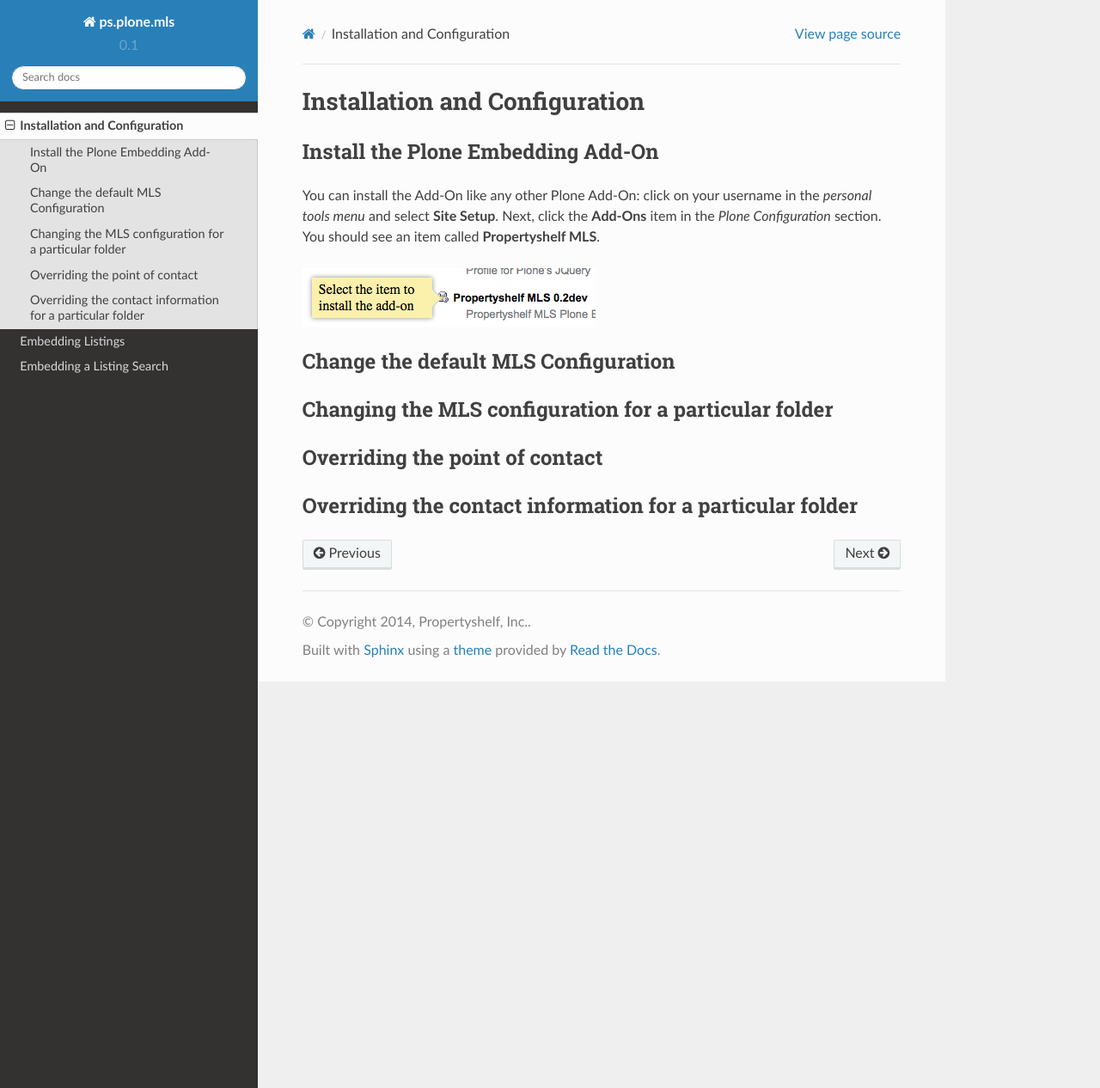
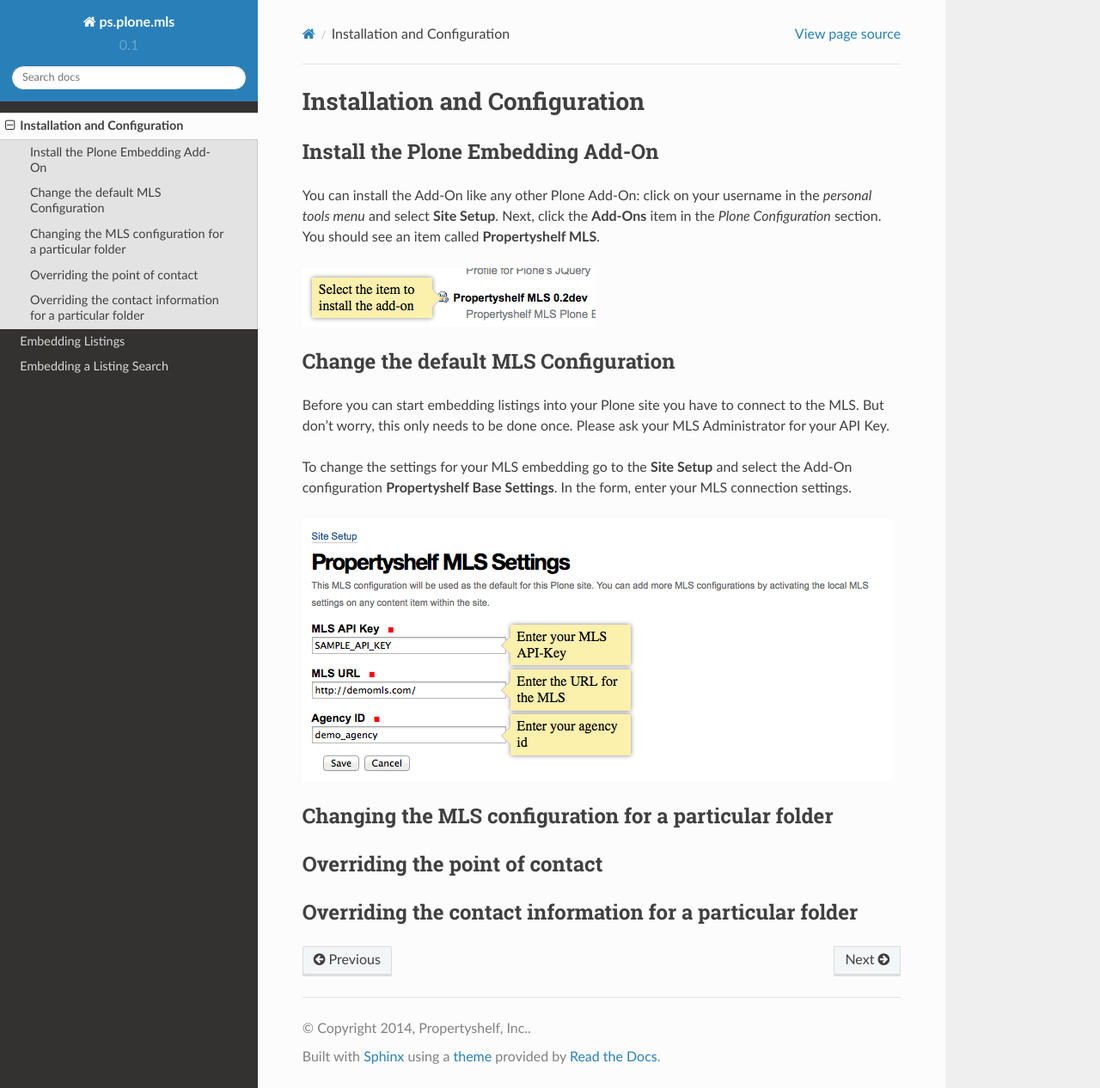
Before and after one commit to propertyshelf/ps.plone.mls, a Sphinx documentation site: the page built from docs/source/configuration.rst, in a window 1280 px wide and 1266 px high. Shown: the whole window at 86% size. Built offline with Sphinx 7.4.7 and the Read the Docs theme 2.0.0, drawn with Linux system fonts in a browser that asks for light colours.

Commit message:
Added tests and docs for base mls settings.

```diff
--- a/docs/source/configuration.rst
+++ b/docs/source/configuration.rst
@@ -14,6 +14,15 @@
 Change the default MLS Configuration
 ------------------------------------
 
+Before you can start embedding listings into your Plone site you have to connect to the MLS.
+But don't worry, this only needs to be done once.
+Please ask your MLS Administrator for your API Key.
+
+To change the settings for your MLS embedding go to the **Site Setup** and select the Add-On configuration **Propertyshelf Base Settings**.
+In the form, enter your MLS connection settings.
+
+.. image:: ../_images/configure_base_settings.png
+
 
 Changing the MLS configuration for a particular folder
 ------------------------------------------------------
```
Also changed, not shown: docs/_images/configure_base_settings.png (added), 1 other file.
